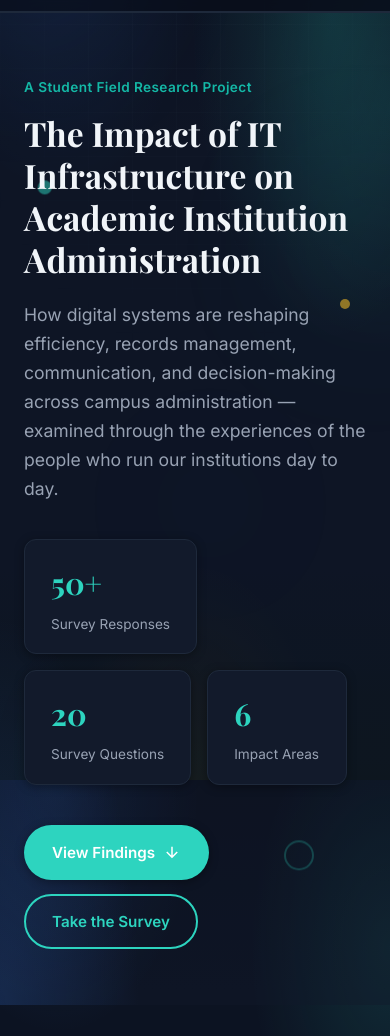
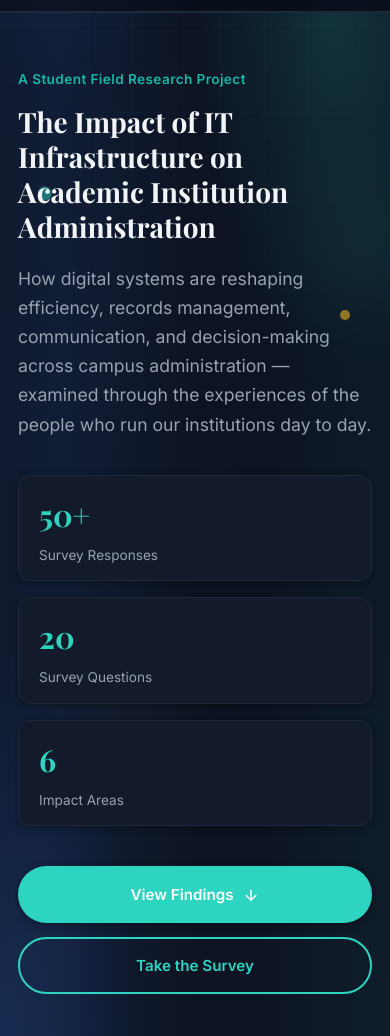
Before and after one commit to shivendra-cloud/smartcampus, a plain HTML site: page index.html in a window 390 px wide. Shown: the part 64-1100 px from the top of the page. Drawn offline with nearby package versions, Linux system fonts and the light colour scheme.

Commit message:
Add mobile performance and layout tweaks

```diff
--- a/style.css
+++ b/style.css
@@ -1438,3 +1438,65 @@ h1, h2, h3, h4 { color: var(--heading); }
   background: var(--teal);
   color: #0a0f1c;
 }
+
+/* ============================================================
+   MOBILE PERFORMANCE + POLISH
+   ============================================================ */
+
+/* iOS Safari: fixed background causes scroll lag — use scroll instead */
+@media (max-width: 720px) {
+  body {
+    background-attachment: scroll;
+  }
+
+  .aurora {
+    position: absolute;   /* stop it repainting on scroll on mobile */
+  }
+
+  /* Reduce blur blobs on mobile for performance */
+  .aurora-blob {
+    filter: blur(50px);
+  }
+
+  /* Tighter spacing for small screens */
+  .section { padding: 64px 0; }
+  .hero { padding: 56px 0 48px; }
+  .container { padding: 0 18px; }
+
+  /* Make cards a bit less padded on small phones */
+  .finding-card,
+  .recommend-card {
+    padding: 22px;
+  }
+
+  /* Better tap targets */
+  .btn {
+    padding: 14px 22px;
+    font-size: 0.95rem;
+  }
+
+  /* Stack hero CTA buttons vertically on narrow phones */
+  .hero-cta-row {
+    flex-direction: column;
+    align-items: stretch;
+  }
+  .hero-cta-row .btn {
+    justify-content: center;
+  }
+
+  /* Slightly smaller hero heading for very narrow screens */
+  .hero-title {
+    font-size: clamp(1.75rem, 7vw, 2.4rem);
+  }
+}
+
+/* Extra-small phones (below 400px) */
+@media (max-width: 400px) {
+  .stat-card {
+    min-width: 100%;
+    padding: 14px 20px;
+  }
+  .hero-stats {
+    flex-direction: column;
+  }
+}
```
